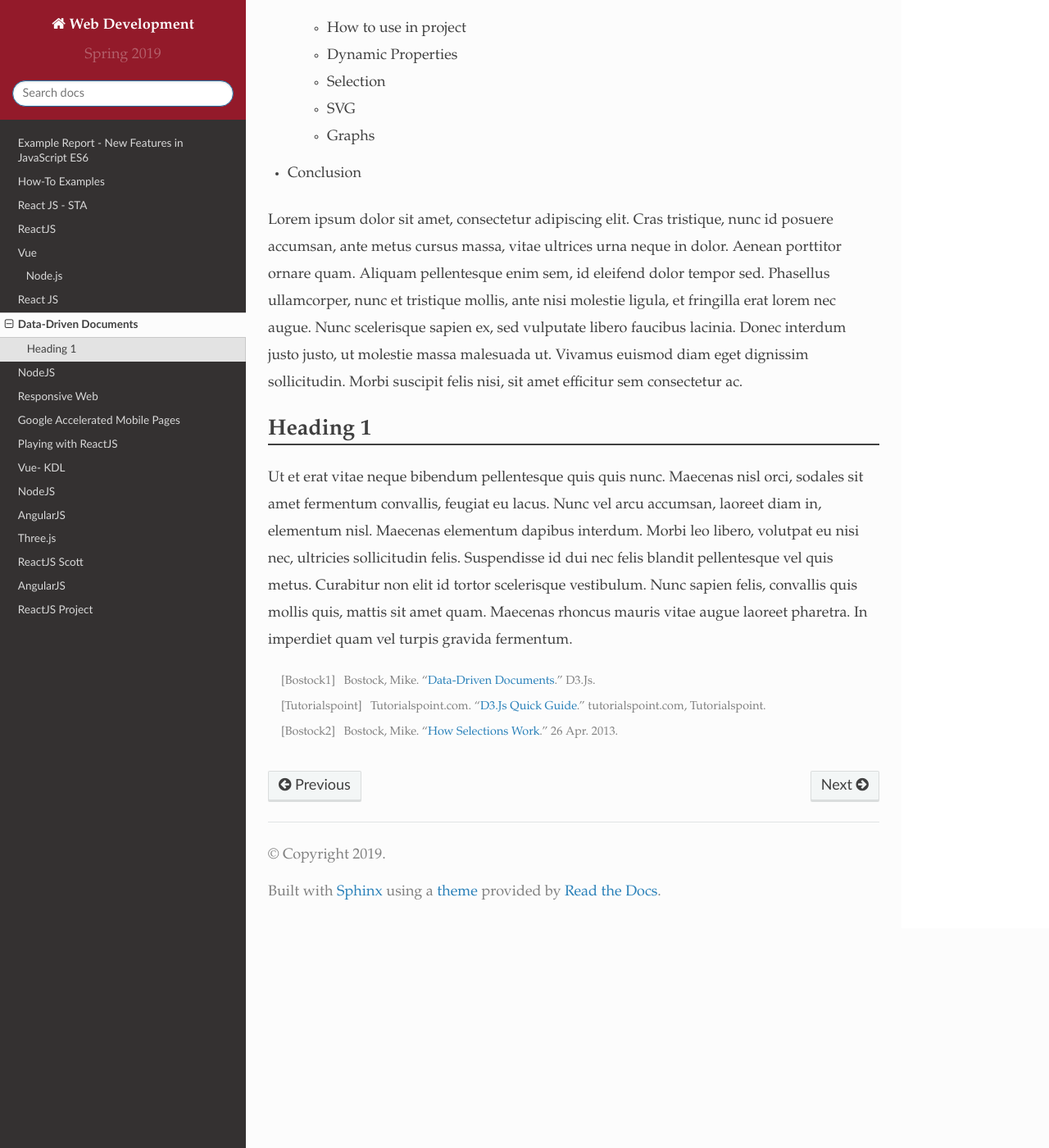
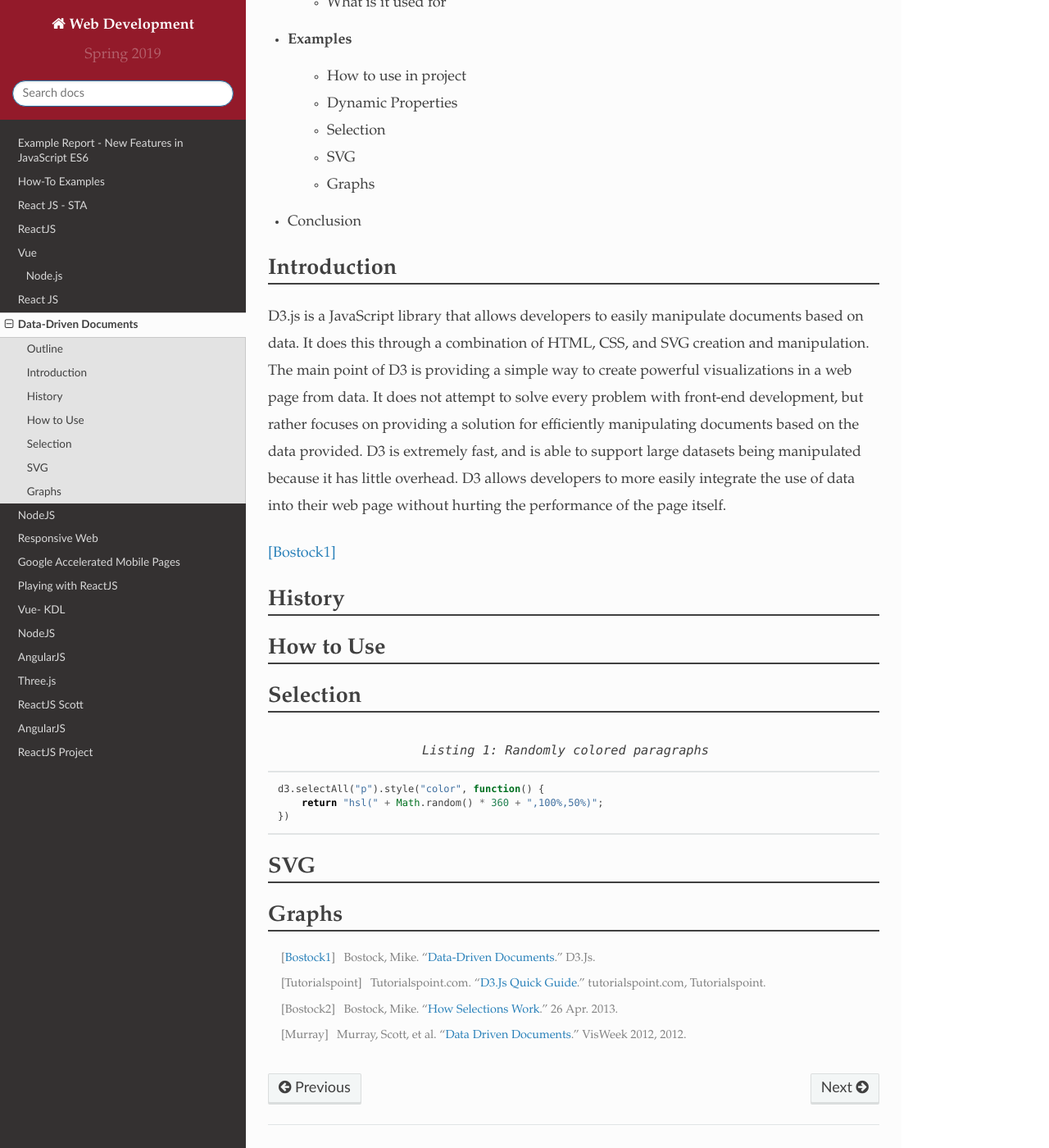
Before and after one commit to pvcraven/2019_spring_web_dev, a Sphinx documentation site: the page built from source/final/dietrich/index.rst, in a window 1280 px wide and 1400 px high, scrolled down 390 px. Shown: the whole window at 82% size. Built offline with Sphinx 7.4.7 and the Read the Docs theme 2.0.0, drawn with Linux system fonts in a browser that asks for light colours.

Commit message:
Building structure and code examples

```diff
--- a/source/final/dietrich/index.rst
+++ b/source/final/dietrich/index.rst
@@ -1,5 +1,8 @@
 Data-Driven Documents
 =====================
+
+Outline
+-------
 
 * Introduction
 * History
@@ -14,33 +17,48 @@ Data-Driven Documents
     * Graphs
 * Conclusion
 
-Lorem ipsum dolor sit amet, consectetur adipiscing elit. Cras tristique, nunc
-id posuere accumsan, ante metus cursus massa, vitae ultrices urna neque in dolor.
-Aenean porttitor ornare quam. Aliquam pellentesque enim sem, id eleifend dolor
-tempor sed. Phasellus ullamcorper, nunc et tristique mollis, ante nisi molestie
-ligula, et fringilla erat lorem nec augue. Nunc scelerisque sapien ex, sed
-vulputate libero faucibus lacinia. Donec interdum justo justo, ut molestie massa
-malesuada ut. Vivamus euismod diam eget dignissim sollicitudin. Morbi suscipit
-felis nisi, sit amet efficitur sem consectetur ac.
+Introduction
+------------
 
-Heading 1
+D3.js is a JavaScript library that allows developers to easily manipulate
+documents based on data. It does this through a combination of HTML, CSS, and
+SVG creation and manipulation. The main point of D3 is providing a simple way to
+create powerful visualizations in a web page from data. It does not attempt to
+solve every problem with front-end development, but rather focuses on providing
+a solution for efficiently manipulating documents based on the data provided.
+D3 is extremely fast, and is able to support large datasets being manipulated
+because it has little overhead. D3 allows developers to more easily integrate
+the use of data into their web page without hurting the performance of the page
+itself.
+
+[Bostock1]_
+
+History
+-------
+
+How to Use
+----------
+
+Selection
 ---------
 
-Ut et erat vitae neque bibendum pellentesque quis quis nunc. Maecenas nisl orci,
-sodales sit amet fermentum convallis, feugiat eu lacus. Nunc vel arcu accumsan,
-laoreet diam in, elementum nisl. Maecenas elementum dapibus interdum. Morbi leo
-libero, volutpat eu nisi nec, ultricies sollicitudin felis. Suspendisse id dui
-nec felis blandit pellentesque vel quis metus. Curabitur non elit id tortor
-scelerisque vestibulum. Nunc sapien felis, convallis quis mollis quis, mattis
-sit amet quam. Maecenas rhoncus mauris vitae augue laoreet pharetra. In imperdiet
-quam vel turpis gravida fermentum.
+.. code-block:: javascript
+    :Caption: Randomly colored paragraphs
 
+    d3.selectAll("p").style("color", function() {
+        return "hsl(" + Math.random() * 360 + ",100%,50%)";
+    })
 
+SVG
+---
 
-
+Graphs
+------
 
 .. [Bostock1] Bostock, Mike. “`Data-Driven Documents <https://d3js.org/>`_.” D3.Js.
 
 .. [Tutorialspoint] Tutorialspoint.com. “`D3.Js Quick Guide <https://www.tutorialspoint.com/d3js/d3js_quick_guide.htm>`_.” tutorialspoint.com, Tutorialspoint.
 
 .. [Bostock2] Bostock, Mike. "`How Selections Work <https://bost.ocks.org/mike/selection>`_." 26 Apr. 2013.
+
+.. [Murray] Murray, Scott, et al. “`Data Driven Documents <http://www.jeromecukier.net/presentations/d3-tutorial/S01%20-%20introduction.pdf>`_.” VisWeek 2012, 2012.
```
